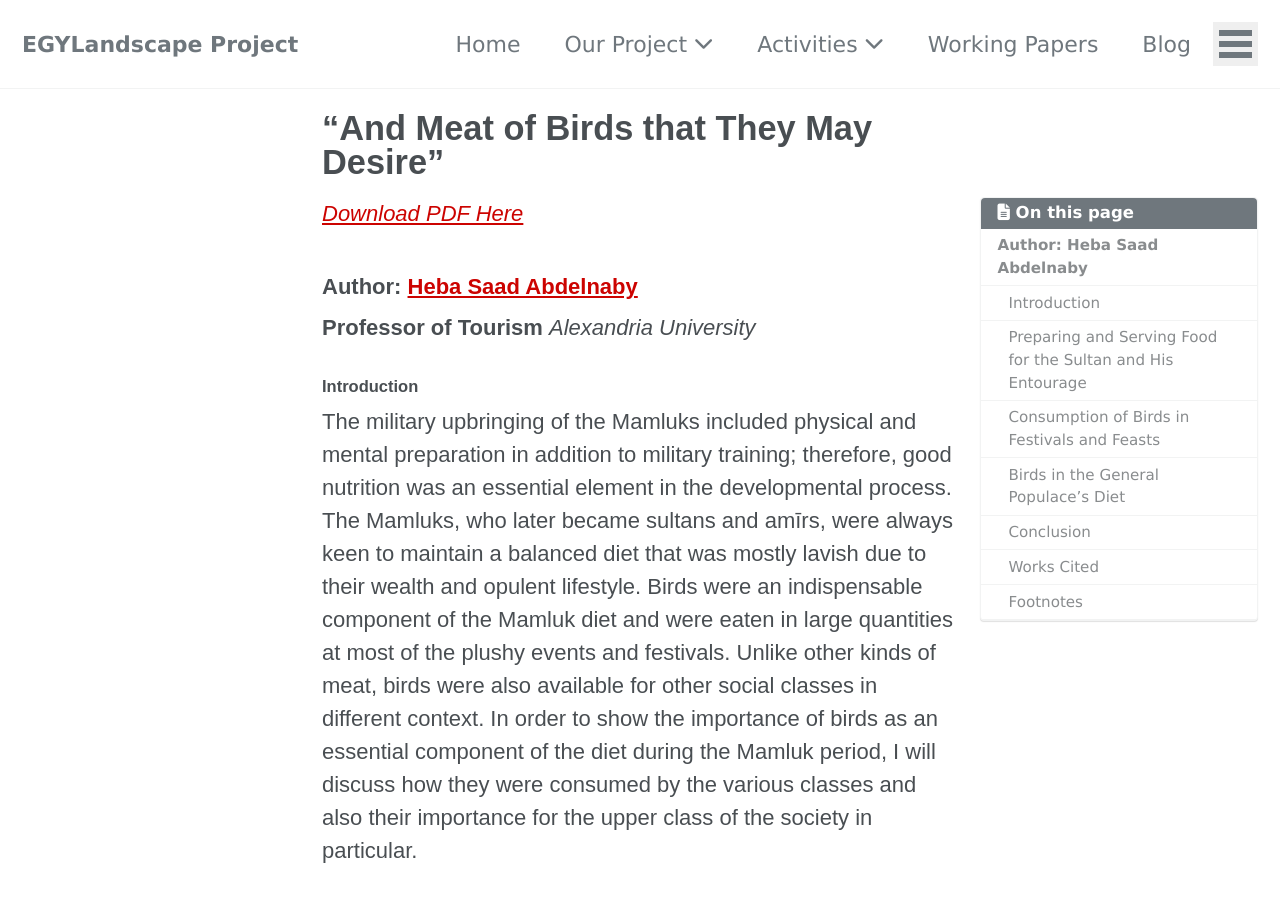
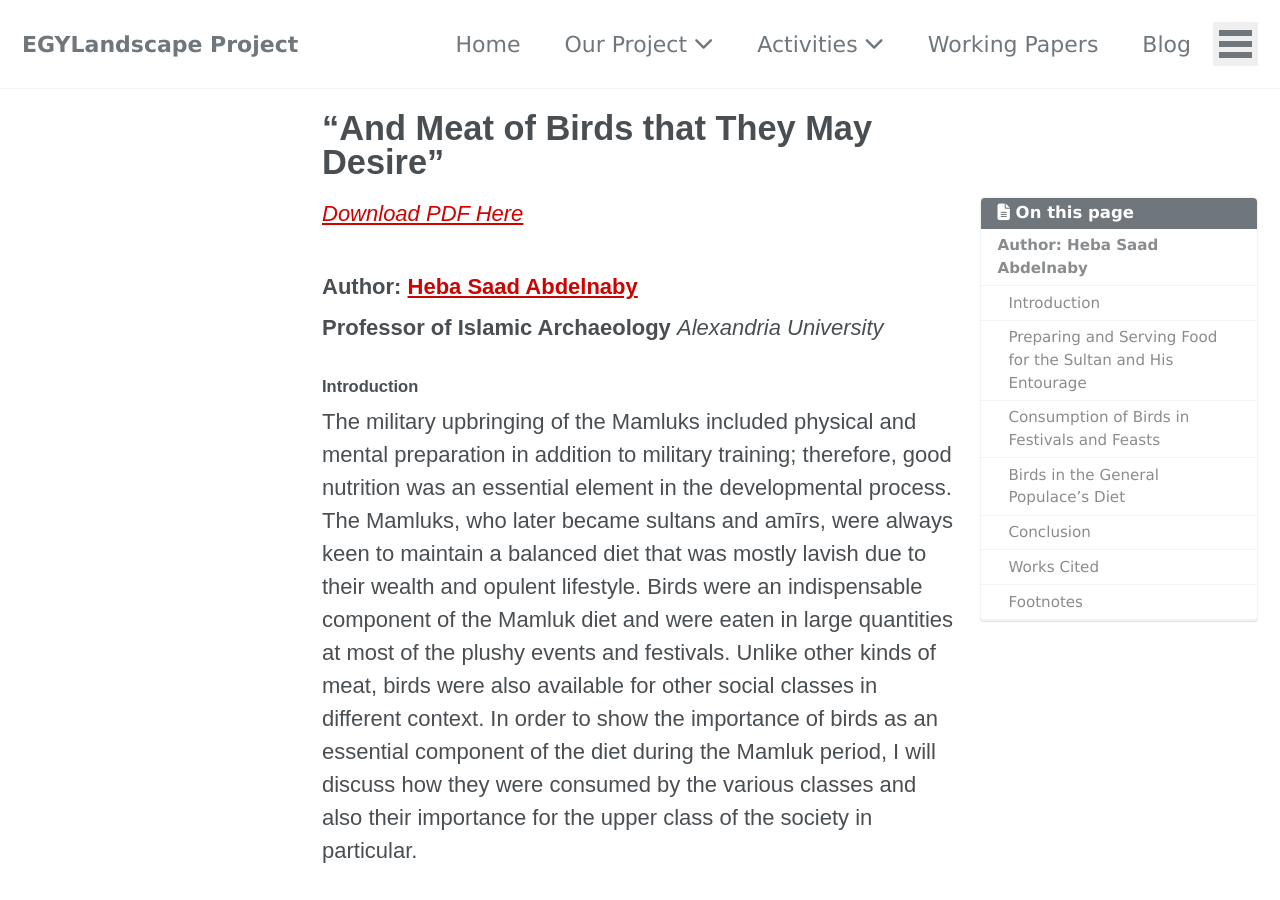
Before and after one commit to mhshaaban/egylandscapeproject.github.io, a Jekyll site: the page built from _papers/October2020_AbdelNaby.md, in a window 1280 px wide and 900 px high. Built offline with Jekyll 4.4.1, drawn with Linux system fonts in a browser that asks for light colours; cached includes are drawn as plain includes; nearby versions of some CDN libraries; some web fonts are replaced.

Commit message:
Update October2020_AbdelNaby.md

```diff
--- a/_papers/October2020_AbdelNaby.md
+++ b/_papers/October2020_AbdelNaby.md
@@ -12,7 +12,7 @@ layout: single
 [*Download PDF Here*](https://www.egylandscape.org/papers/October2020_AbdelNaby_WorkingPaper.pdf)
 
 ### Author: [Heba Saad Abdelnaby](https://www.egylandscape.org/members/HebaSaadAbdelnaby/)
-**Professor of Tourism**
+**Professor of Islamic Archaeology**
 *Alexandria University*
 
 #### Introduction
```
